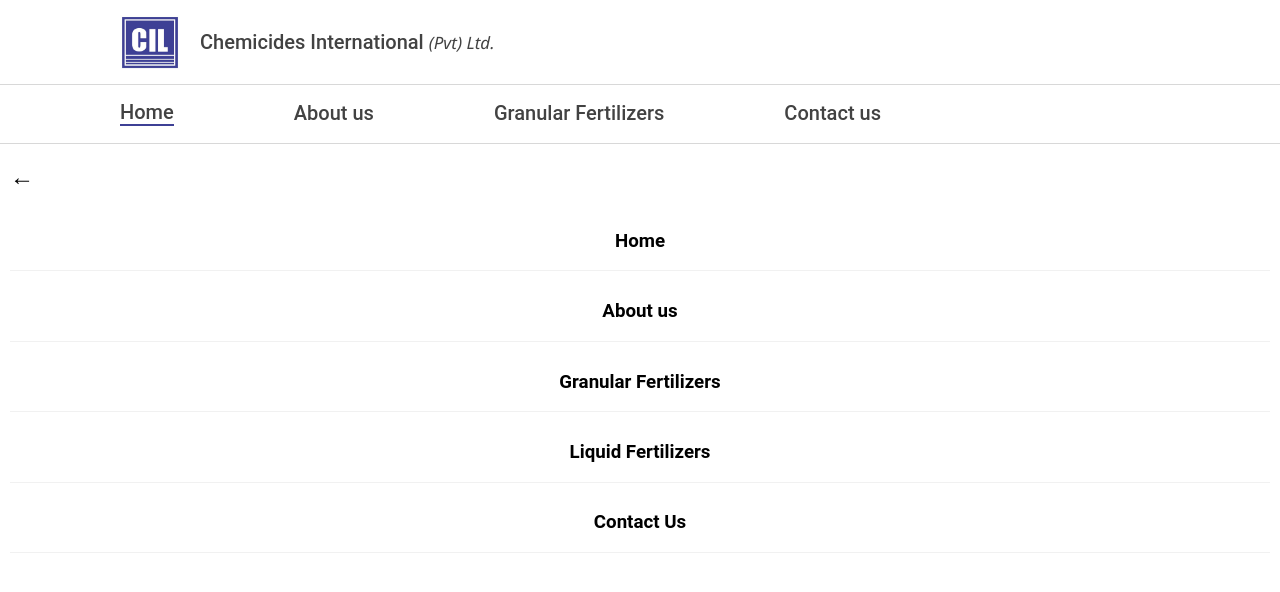
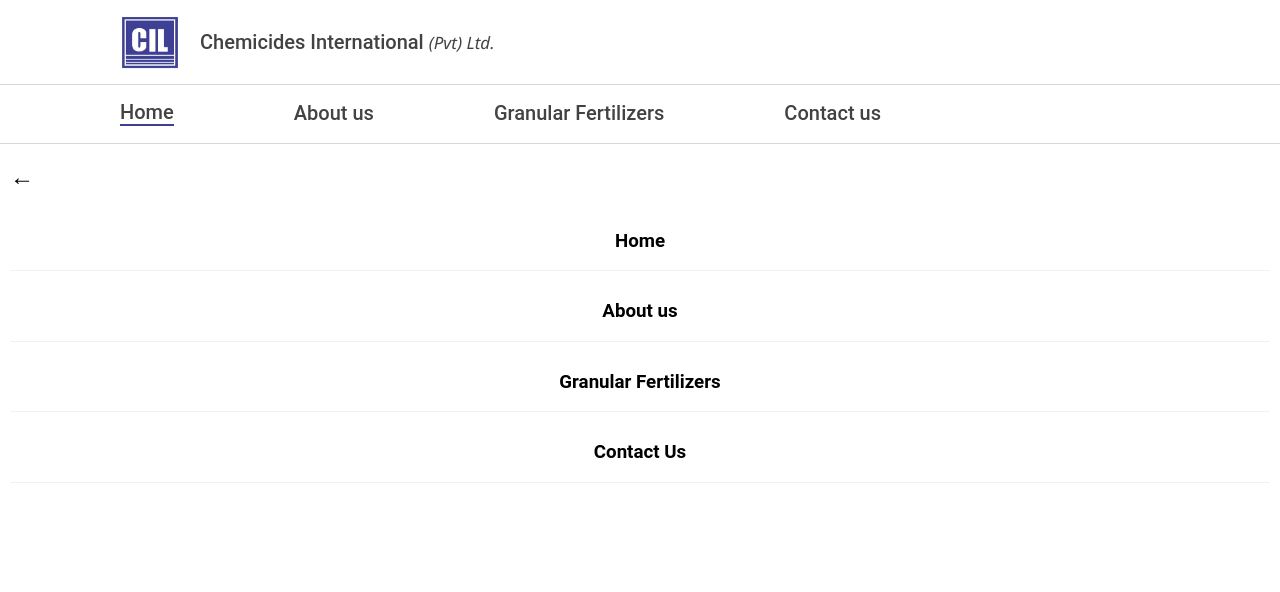
Before and after one commit to jawadAzx/CIL-site, a React (Create React App) app: page /menu in a window 1280 px wide. Shown: the top 592 px of the page. Built offline with nearby package versions, Linux system fonts and the light colour scheme.

Commit message:
chore: rm liquid

```diff
--- a/src/components/Header/Menu.jsx
+++ b/src/components/Header/Menu.jsx
@@ -12,7 +12,7 @@ const Menu = () => {
                 <Row title="Home" navigateTo={() => navigate('/')} />
                 <Row title="About us" navigateTo={() => navigate('/wwe')} />
                 <Row title="Granular Fertilizers" navigateTo={() => navigate('/granular')} />
-                <Row title="Liquid Fertilizers" navigateTo={() => navigate('/liquid')} />
+                {/* <Row title="Liquid Fertilizers" navigateTo={() => navigate('/liquid')} /> */}
                 <Row title="Contact Us" navigateTo={() => navigate('/contact')} />
             </div>
         </div>
```
